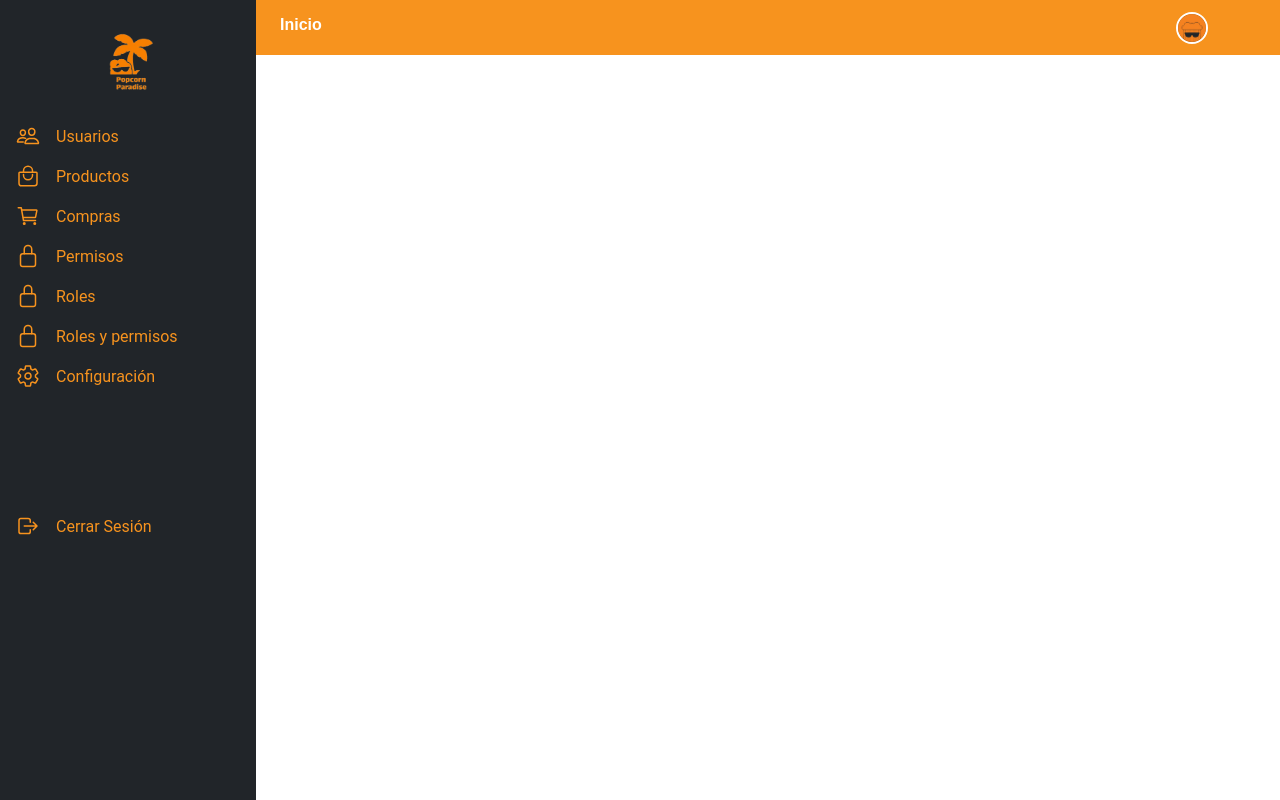
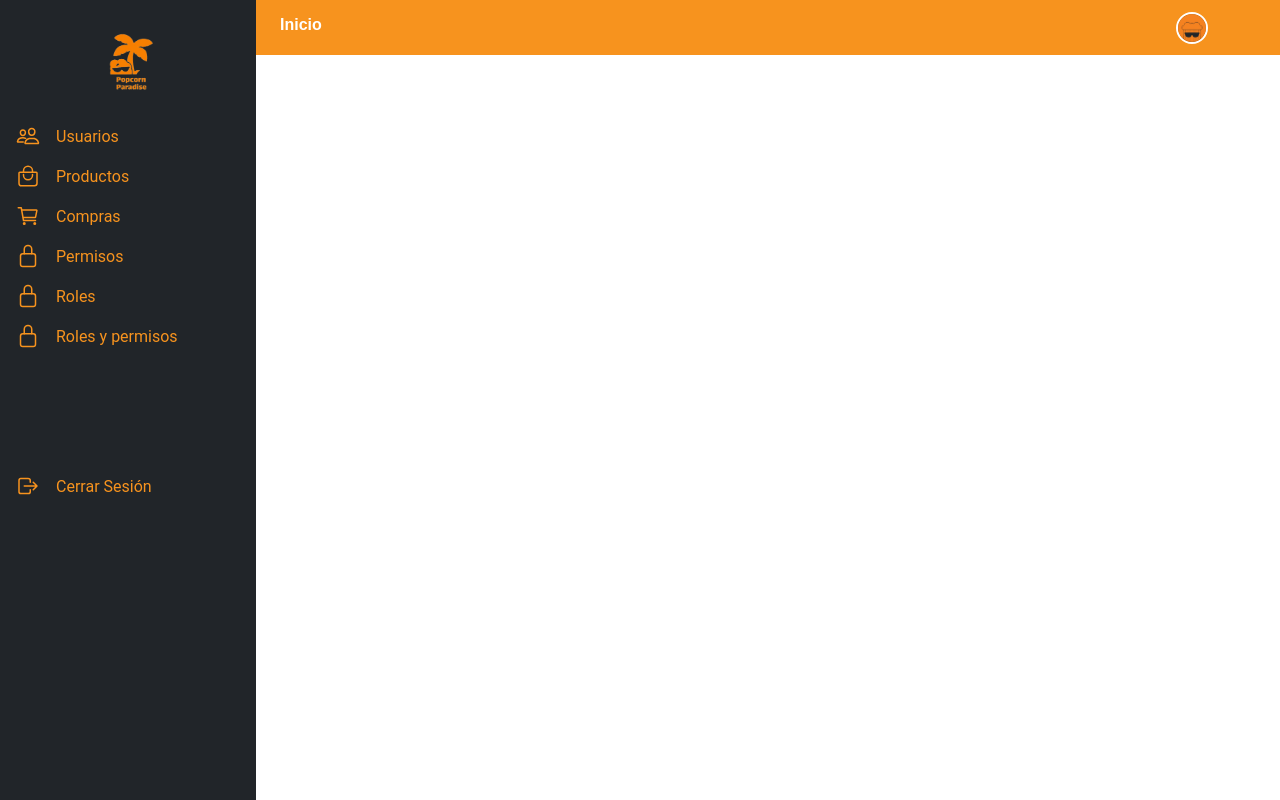
Before and after one commit to mthzmariana/PopCornParadise-front, a React (Vite) app: page /admin in a window 1280 px wide. Built offline with nearby package versions, Linux system fonts and the light colour scheme.

Commit message:
Agregar usuarios funciona, login admin o perfil

```diff
--- a/src/admin/AdminSidebar.jsx
+++ b/src/admin/AdminSidebar.jsx
@@ -71,12 +71,7 @@ const AdminSidebar = () => {
             <span className="ml-4">Roles y permisos</span>
           </NavLink>
         </li>
-        <li className="li-sidebar">
-          <NavLink to="/admin/configuracion" className="flex items-center w-full" activeClassName="active">
-            <IoSettingsOutline className="icon" />
-            <span className="ml-4">Configuración</span>
-          </NavLink>
-        </li>
+
         <li className="li-sidebar cerrar-sesion">
           <button className="flex items-center w-full" onClick={handleLogout}>
             <IoLogOutOutline className="icon" />
--- a/src/components/LoginComponent/LoginComponent.jsx
+++ b/src/components/LoginComponent/LoginComponent.jsx
@@ -44,7 +44,13 @@ function LoginComponent({ handleNavbar, handleFooter }) {
         alert('Inicio de sesión exitoso');
         localStorage.setItem('remember_token', data.rememberToken);
         setUser(data.user); // Establece el usuario en el contexto
-        navigate('/perfil'); // Navega a la ruta del perfil
+        if (data.user.idrol === '6655fffe03c0d12c9dff1f3f') {
+          navigate('/admin'); // Navega a la ruta de administrador
+        } else if (data.user.idrol === '665600b703c0d12c9dff1f40') {
+          navigate('/perfil'); // Navega a la ruta del perfil
+        } else {
+          console.error('Rol de usuario no reconocido');
+        }
       })
       .catch(error => {
         console.error('Error:', error);
@@ -56,12 +62,11 @@ function LoginComponent({ handleNavbar, handleFooter }) {
     <div className="login-page">
       <div className="formL">
         <form onSubmit={handleLogin}>
-        <div className="img-sm">
+          <div className="img-sm">
             <a href="/">
               <img src={LogoSinFondo} alt="LogoL" />
             </a>
           </div>
-
           <div>
             <input
               className="input-box"
--- a/src/templates/AdminTemplate.jsx
+++ b/src/templates/AdminTemplate.jsx
@@ -8,7 +8,7 @@ import EditUsuarioComponent from '../components/EditUsuarioComponent/EditUsuario
 import PermisoComponent from '../components/PermisoComponent/PermisoComponent';
 import RolComponent from '../components/RolComponent/RolComponent';
 import RolXPermisoComponent from '../components/RolXPermisoComponent/RolXPermisoComponent'
-import RegistroUserComponent from '../components/RegistroComponent/RegistroComponent';
+import RegistroUserComponent from '../components/RegistroUserComponent/RegistroUserComponent';
 import ListadoProductosComponent from '../components/ListadoProductosComponent/ListadoProductosComponent';
 import RegistroProductoComponent from '../components/RegistroProductoComponent/RegistroProductoComponent';
 import EditarProductoComponent from '../components/EditarProductoComponent/EditarProductoComponent';
```
